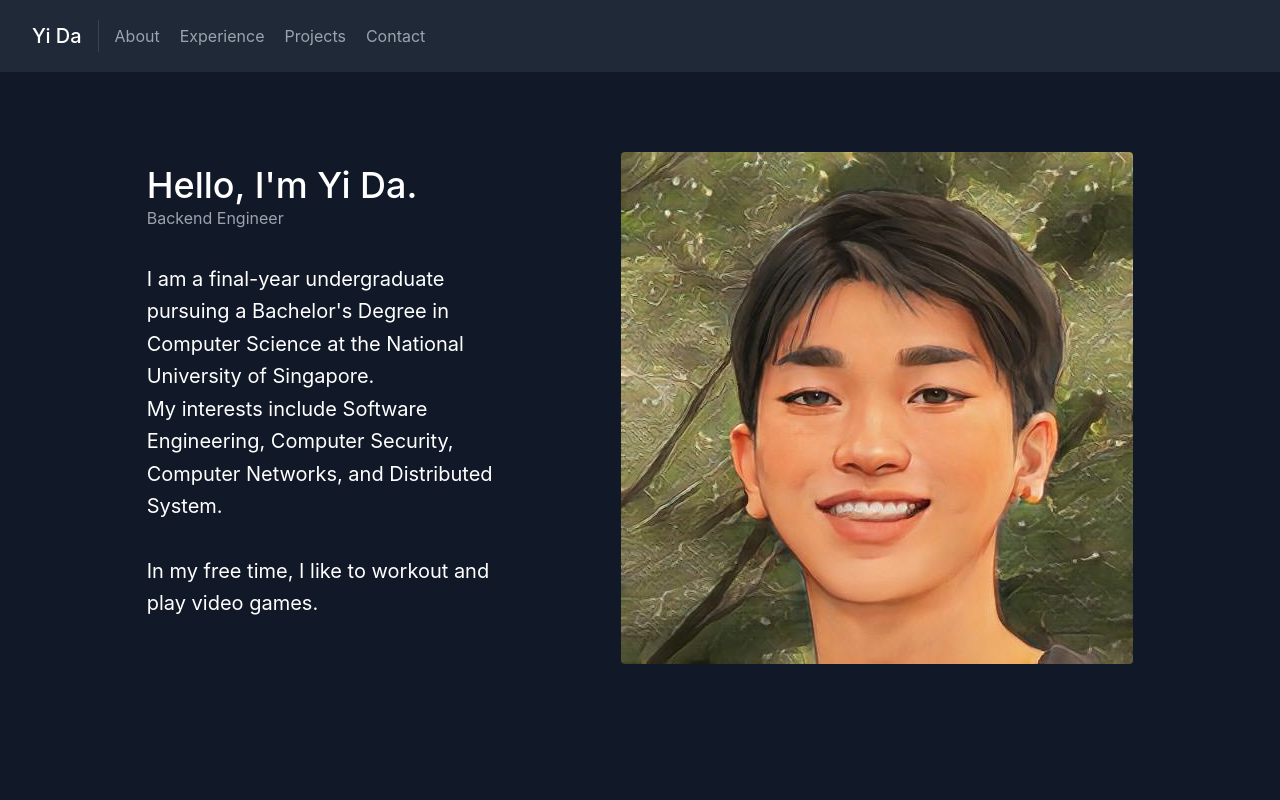
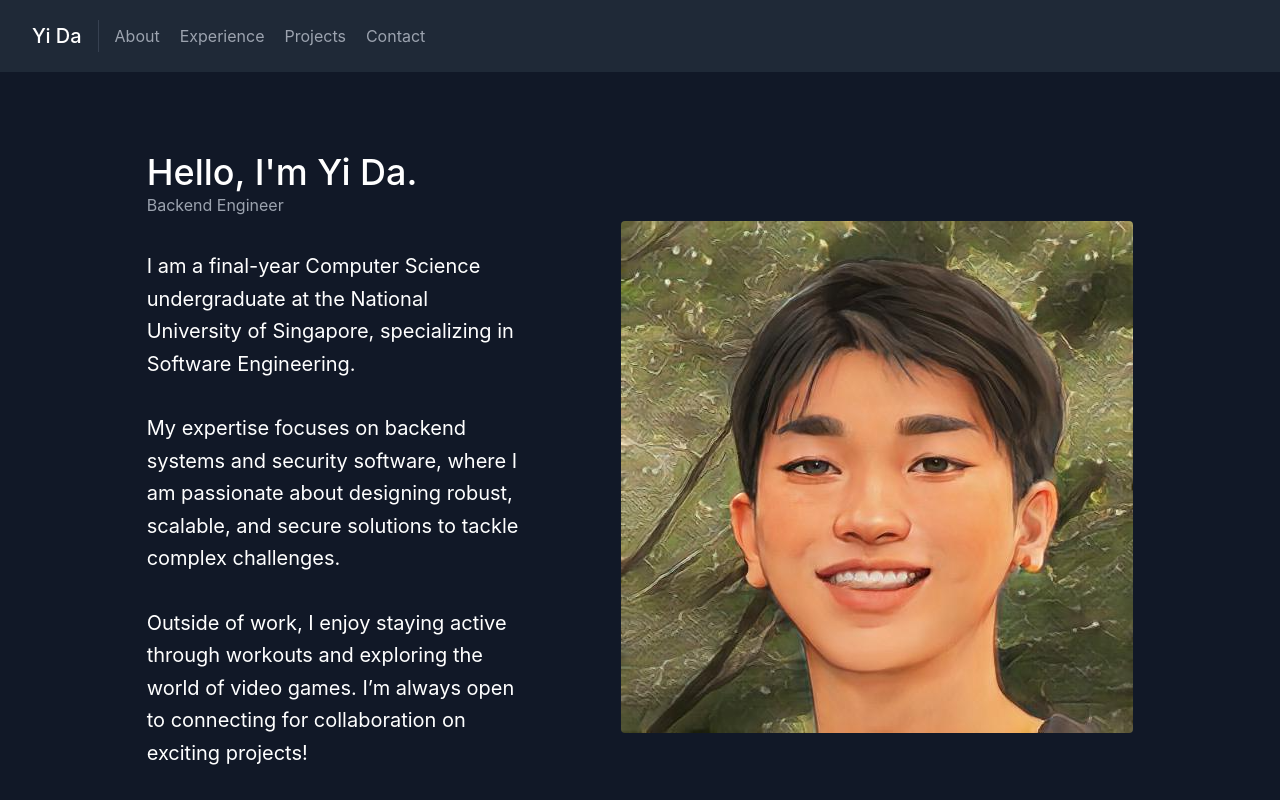
Before and after one commit to ngyida/ngyida.github.io, a React (Create React App) app: page / in a window 1280 px wide. Shown: the top 800 px of the page. Built offline with nearby package versions, Linux system fonts and the light colour scheme.

Commit message:
update "about" section

```diff
--- a/src/components/about.js
+++ b/src/components/about.js
@@ -12,13 +12,15 @@ function about() {
             Backend Engineer
           </p>
           <p className="mb-8 text-xl text-white leading-relaxed font">
-            I am a final-year undergraduate pursuing a Bachelor's Degree in Computer Science at the National University of Singapore.
-            <br/>
-            My interests include Software Engineering, Computer Security, Computer Networks, and Distributed System.
+            I am a final-year Computer Science undergraduate at the National University of Singapore, specializing in Software Engineering.
           </p>
 
           <p className="mb-8 text-xl text-white leading-relaxed font">
-            In my free time, I like to workout and play video games.
+            My expertise focuses on backend systems and security software, where I am passionate about designing robust, scalable, and secure solutions to tackle complex challenges.
+          </p>
+
+          <p className="mb-8 text-xl text-white leading-relaxed font">
+            Outside of work, I enjoy staying active through workouts and exploring the world of video games. I’m always open to connecting for collaboration on exciting projects!
           </p>
         </div>
         <div className="lg:max-w-lg lg:w-full md:w-1/2 w-5/6 ">
```
